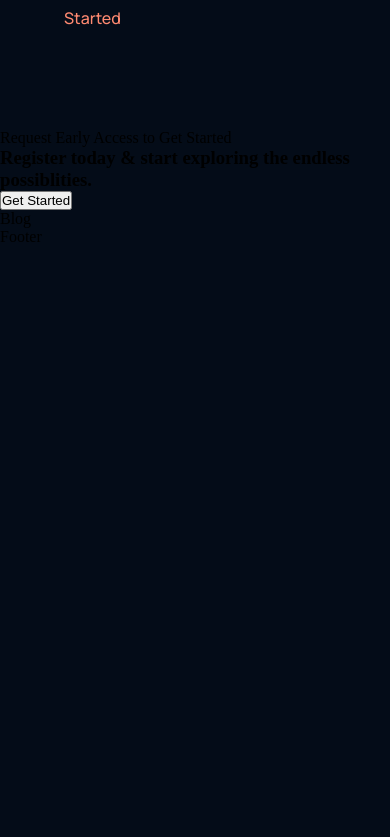
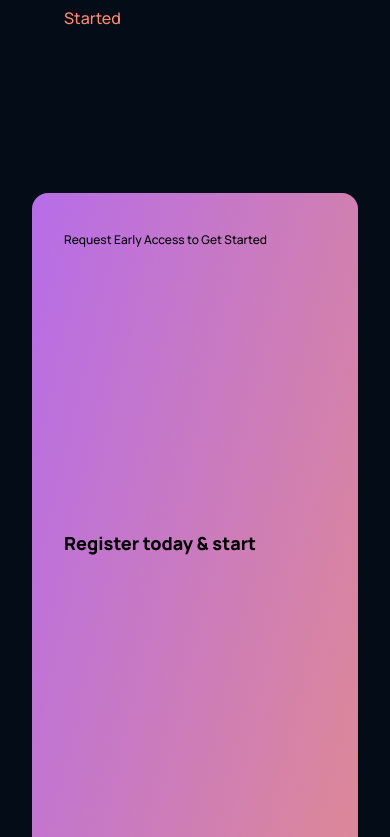
Before and after one commit to nathandantasn/gpt3-project, a React (Create React App) app: page / in a window 390 px wide. Shown: the part 3187-4024 px from the top of the page. Before the commit the page ends 3433 px from the top, so only its background shows below. Built offline with nearby package versions, Linux system fonts and the light colour scheme.

Commit message:
Cta branch (#14)
* start and finishing to edit the features components parts also edit the app.css file to fix the margin

* start and finish the possibility part

* starting to edit CTA

* finishing to edit cta-component

* finish

```diff
--- a/src/components/cta/cta.css
+++ b/src/components/cta/cta.css
@@ -0,0 +1,74 @@
+.gpt3__cta {
+    display: flex;
+    justify-content: space-between;
+    align-items: center;
+    flex-direction: row;
+
+    padding: 2rem;
+    margin: 4rem;
+    border-radius: 1rem;
+    background: var(--gradient-bar);
+}
+
+.gpt3__cta-content p{
+    font-family: var(--font-family);
+    font-weight: 500;
+    font-size: 12px;
+    line-height: 30px;
+}
+
+.gpt3__cta-content h3{
+    font-family: var(--font-family);
+    font-weight: 800;
+    font-size: 24px;
+    line-height: 45px;
+}
+
+.gpt3__cta-btn {
+    display: flex;
+    justify-content: center;
+    align-items: center;
+    margin-left: 2rem;
+}
+
+.gpt3__cta-btn button {
+    background: #000000;
+    color: #FFFFFF;
+    border-radius: 40px;
+    font-family: var(--font-family);
+    font-weight: 800;
+    font-size: 18px;
+    line-height: 30px;
+    padding: 0.5rem 1rem;
+
+    border: none;
+    outline: none;
+    cursor: pointer;
+    min-width: 150px;
+}
+
+@media screen and (max-width: 650px) {
+    .gpt3__cta {
+        flex-direction: column;
+    }
+
+    .gpt3__cta-btn {
+        margin: 2rem 0 0;
+    }
+}
+
+@media screen and (max-width: 550px) {
+    .gpt3__cta {
+        margin: 4rem 2rem;
+    }
+
+    .gpt3__cta-content h3 {
+        font-size: 18px;
+        line-height: 32;
+    }
+
+    .gpt3__cta-btn button{
+        font-size: 14px;
+        line-height: 28px;
+    }
+}
```
Also changed, not shown: 2 other files (tests, documents, lock files or other folders).
